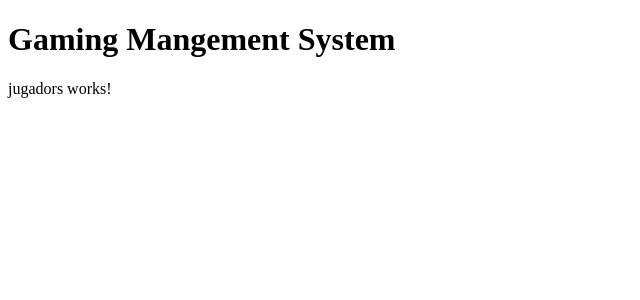
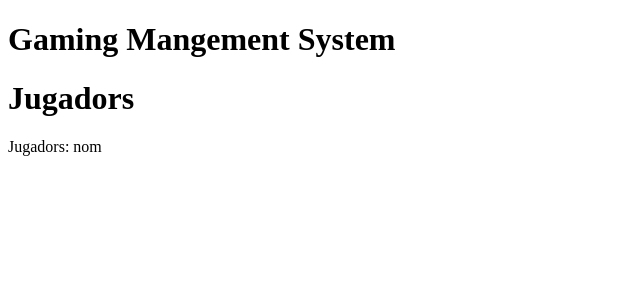
Before and after one commit to projecteinf/GamingControl, an Angular app in the folder CLIENT/: page / in a window 1280 px wide. Shown: the top 300 px of the page, without its empty margins (0-640 px from the left). Built offline with nearby package versions, Linux system fonts and the light colour scheme.

Commit message:
CRUD jugador

```diff
--- a/CLIENT/src/app/projecte/components/jugadors/jugadors.component.html
+++ b/CLIENT/src/app/projecte/components/jugadors/jugadors.component.html
@@ -1 +1,4 @@
-<p>jugadors works!</p>
+<h1>Jugadors</h1>
+<p>
+    Jugadors: {{this.jugador.nom}}
+</p>
--- a/CLIENT/src/app/projecte/components/jugadors/jugadors.component.ts
+++ b/CLIENT/src/app/projecte/components/jugadors/jugadors.component.ts
@@ -1,4 +1,5 @@
 import { Component } from '@angular/core';
+import { Jugador } from '../../_model/entitats/implementations/jugador';
 
 @Component({
   selector: 'app-jugadors',
@@ -8,5 +9,10 @@ import { Component } from '@angular/core';
   styleUrl: './jugadors.component.css'
 })
 export class JugadorsComponent {
+  jugador: Jugador;
+
+  constructor() {
+    this.jugador = new Jugador('email', 'password', 'nom');
+  }
 
 }
```
Also changed, not shown: 1 other file (tests, documents, lock files or other folders).
